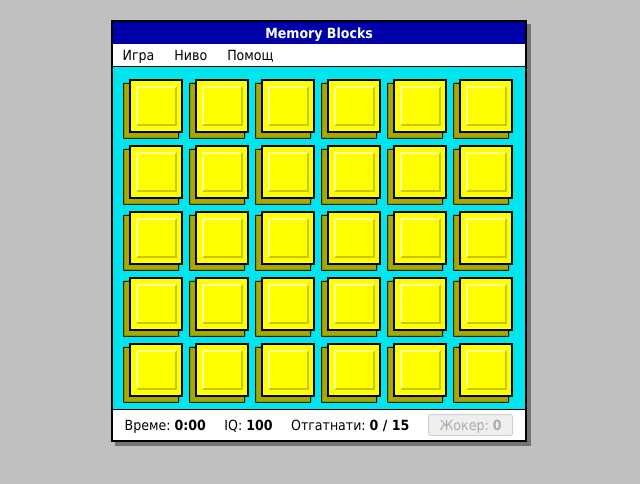
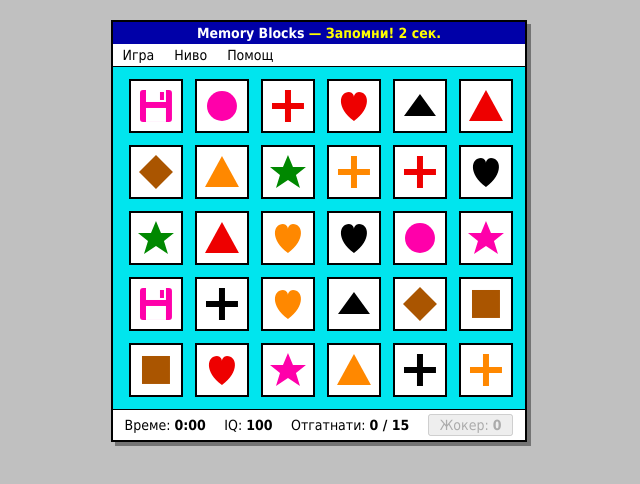
Before and after one commit to svetlyobg/memory-blocks, a plain HTML site: page index.html in a window 1280 px wide. Shown: the whole page, without its empty margins (321-961 px from the left). Drawn offline with Linux system fonts and the light colour scheme.

Commit message:
Показване в началото: 7/9/11 сек. с обратно броене
Co-Authored-By: Claude Opus 5.5 <noreply@anthropic.com>

```diff
--- a/index.html
+++ b/index.html
@@ -12,6 +12,7 @@
   @media (max-width: 600px) { body { padding: 6px 4px; } }
   .window { border: 2px solid #000; background: #fff; box-shadow: 4px 4px 0 rgba(0,0,0,.4); }
   .title { background: #0000a8; color: #fff; text-align: center; font-weight: bold; padding: 3px 8px; }
+  #countdown { color: #ffff00; }
   .menubar { display: flex; background: #fff; border-bottom: 1px solid #000; position: relative; }
   .menu { position: relative; padding: 3px 10px; cursor: pointer; }
   .menu:hover, .menu.open { background: #0000a8; color: #fff; }
@@ -51,7 +52,7 @@
 </head>
 <body>
 <div class="window">
-  <div class="title">Memory Blocks</div>
+  <div class="title">Memory Blocks<span id="countdown"></span></div>
   <div class="menubar" id="menubar">
     <div class="menu" data-m="game">Игра
       <div class="dropdown">
@@ -84,9 +85,9 @@
 
 <script>
 const LEVELS = [
-  { name: "Лесно (6×5)",   cols: 6,  rows: 5 },
-  { name: "Средно (8×6)",  cols: 8,  rows: 6 },
-  { name: "Трудно (10×6)", cols: 10, rows: 6 }
+  { name: "Лесно (6×5)",   cols: 6,  rows: 5, preview: 7 },
+  { name: "Средно (8×6)",  cols: 8,  rows: 6, preview: 9 },
+  { name: "Трудно (10×6)", cols: 10, rows: 6, preview: 11 }
 ];
 // 30 различни икони (прости SVG фигури)
 const COLORS = ["#e00","#00a","#080","#f80","#808","#088","#000","#a50","#f0a","#555"];
@@ -167,6 +168,8 @@ function fitBoard() {
 let resizeT;
 window.addEventListener("resize", () => { clearTimeout(resizeT); resizeT = setTimeout(fitBoard, 100); });
 
+let cdTimer = null;
+function showCountdown(s) { $("countdown").textContent = s > 0 ? ` — Запомни! ${s} сек.` : ""; }
 function total() { return LEVELS[level].cols * LEVELS[level].rows / 2; }
 function updateHUD() {
   $("iq").textContent = iq;
@@ -209,6 +212,8 @@ function shuffle(a) {
 
 function newGame() {
   clearInterval(timer);
+  clearInterval(cdTimer);
+  showCountdown(0);
   gid++;
   const g = gid;
   secs = 0; pairs = 0; found = 0; first = null; started = false;
@@ -236,11 +241,21 @@ function newGame() {
     const cells = [...board.children];
     cells.forEach(c => c.classList.add("peek"));
     setLock(true);
-    setTimeout(() => {
+    let left = LEVELS[level].preview;
+    showCountdown(left);
+    cdTimer = setInterval(() => {
       if (g !== gid) return;
-      cells.forEach(c => c.classList.remove("peek"));
-      setLock(false);
-    }, level === 0 ? 3000 : 4000);
+      left--;
+      if (left > 0) {
+        showCountdown(left);
+        if (left <= 3) tone(1000, 0, 0.05, "square", 0.06);
+      } else {
+        clearInterval(cdTimer);
+        showCountdown(0);
+        cells.forEach(c => c.classList.remove("peek"));
+        setLock(false);
+      }
+    }, 1000);
   } else {
     setLock(false);
   }
```
